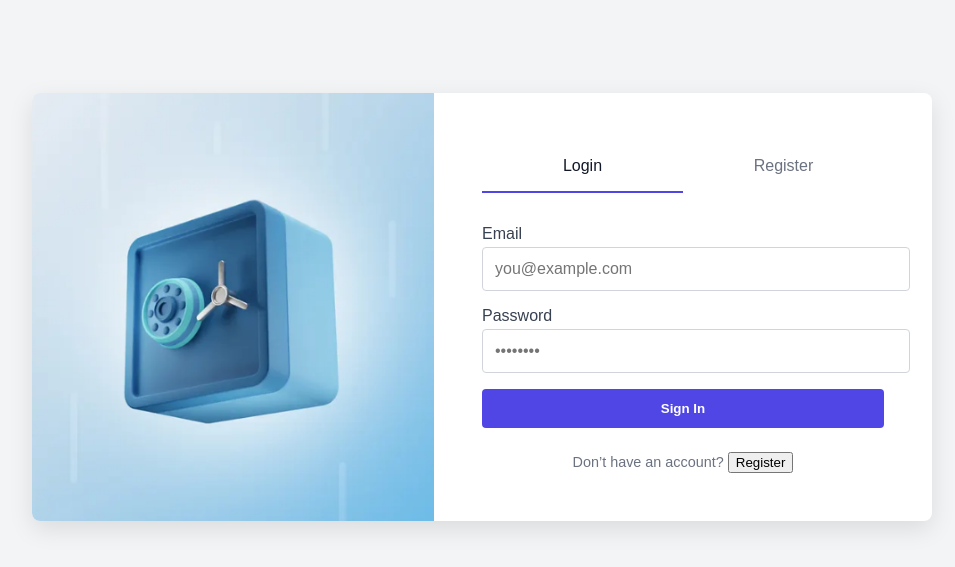
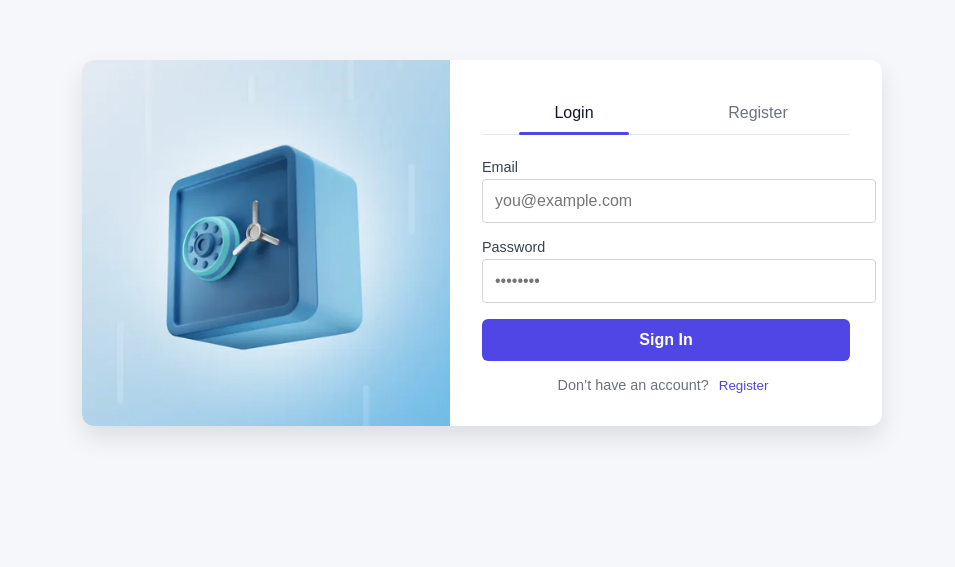
Before and after one commit to tinulica/frontend1, a React (Create React App) app: page / in a window 1280 px wide. Shown: the part 125-692 px from the top of the page, without its empty margins (158-1113 px from the left). Built offline with nearby package versions, Linux system fonts and the light colour scheme.

Commit message:
Update Home.css

```diff
--- a/src/components/Home.css
+++ b/src/components/Home.css
@@ -4,19 +4,18 @@
   display: flex;
   align-items: center;
   justify-content: center;
-  min-height: 100vh;
-  background: #f3f4f6;
-  padding: 2rem;
+  height: calc(100vh - 64px); /* adjust for your navbar height */
+  background: #f5f7fa;
 }
 
 .auth-card {
   display: flex;
-  max-width: 900px;
-  width: 100%;
-  background: #ffffff;
-  border-radius: 8px;
+  width: 800px;
+  max-width: 95%;
+  box-shadow: 0 12px 24px rgba(0,0,0,0.1);
+  border-radius: 12px;
   overflow: hidden;
-  box-shadow: 0 8px 24px rgba(0, 0, 0, 0.1);
+  background: #fff;
 }
 
 .auth-left {
@@ -27,30 +26,40 @@
 
 .auth-right {
   flex: 1;
-  padding: 3rem;
+  padding: 2rem;
   display: flex;
   flex-direction: column;
 }
 
 .auth-tabs {
   display: flex;
-  margin-bottom: 2rem;
+  margin-bottom: 1.5rem;
+  border-bottom: 1px solid #e2e8f0;
 }
 
 .auth-tab {
   flex: 1;
   text-align: center;
-  padding: 1rem;
-  cursor: pointer;
+  padding: 0.75rem 0;
   font-weight: 500;
   color: #6b7280;
-  border-bottom: 2px solid transparent;
-  transition: all 0.2s;
+  cursor: pointer;
+  position: relative;
 }
 
 .auth-tab.active {
   color: #111827;
-  border-color: #4f46e5;
+}
+
+.auth-tab.active::after {
+  content: '';
+  position: absolute;
+  bottom: -1px;
+  left: 20%;
+  right: 20%;
+  height: 3px;
+  background: #4f46e5;
+  border-radius: 2px;
 }
 
 .auth-form {
@@ -58,32 +67,39 @@
 }
 
 .form-group {
-  margin-bottom: 1.5rem;
-  display: flex;
-  flex-direction: column;
+  margin-bottom: 1rem;
 }
 
 .form-group label {
-  margin-bottom: 0.5rem;
+  display: block;
+  margin-bottom: 0.25rem;
   color: #374151;
-  font-weight: 500;
+  font-size: 0.9rem;
 }
 
 .form-group input {
-  padding: 0.75rem 1rem;
+  width: 100%;
+  padding: 0.75rem;
   border: 1px solid #d1d5db;
-  border-radius: 4px;
+  border-radius: 6px;
   font-size: 1rem;
+}
+
+.error-message {
+  color: #dc2626;
+  margin: 0.5rem 0;
+  text-align: center;
 }
 
 .submit-btn {
   width: 100%;
   padding: 0.75rem;
   background: #4f46e5;
-  color: white;
+  color: #fff;
+  font-size: 1rem;
   font-weight: 600;
   border: none;
-  border-radius: 4px;
+  border-radius: 6px;
   cursor: pointer;
   transition: background 0.2s;
 }
@@ -94,13 +110,15 @@
 
 .auth-footer {
   text-align: center;
-  margin-top: 1.5rem;
+  font-size: 0.9rem;
   color: #6b7280;
-  font-size: 0.9rem;
+  margin-top: 1rem;
 }
 
-.auth-footer a {
+.link-btn {
+  background: none;
+  border: none;
   color: #4f46e5;
   cursor: pointer;
-  text-decoration: none;
+  font-weight: 500;
 }
```
